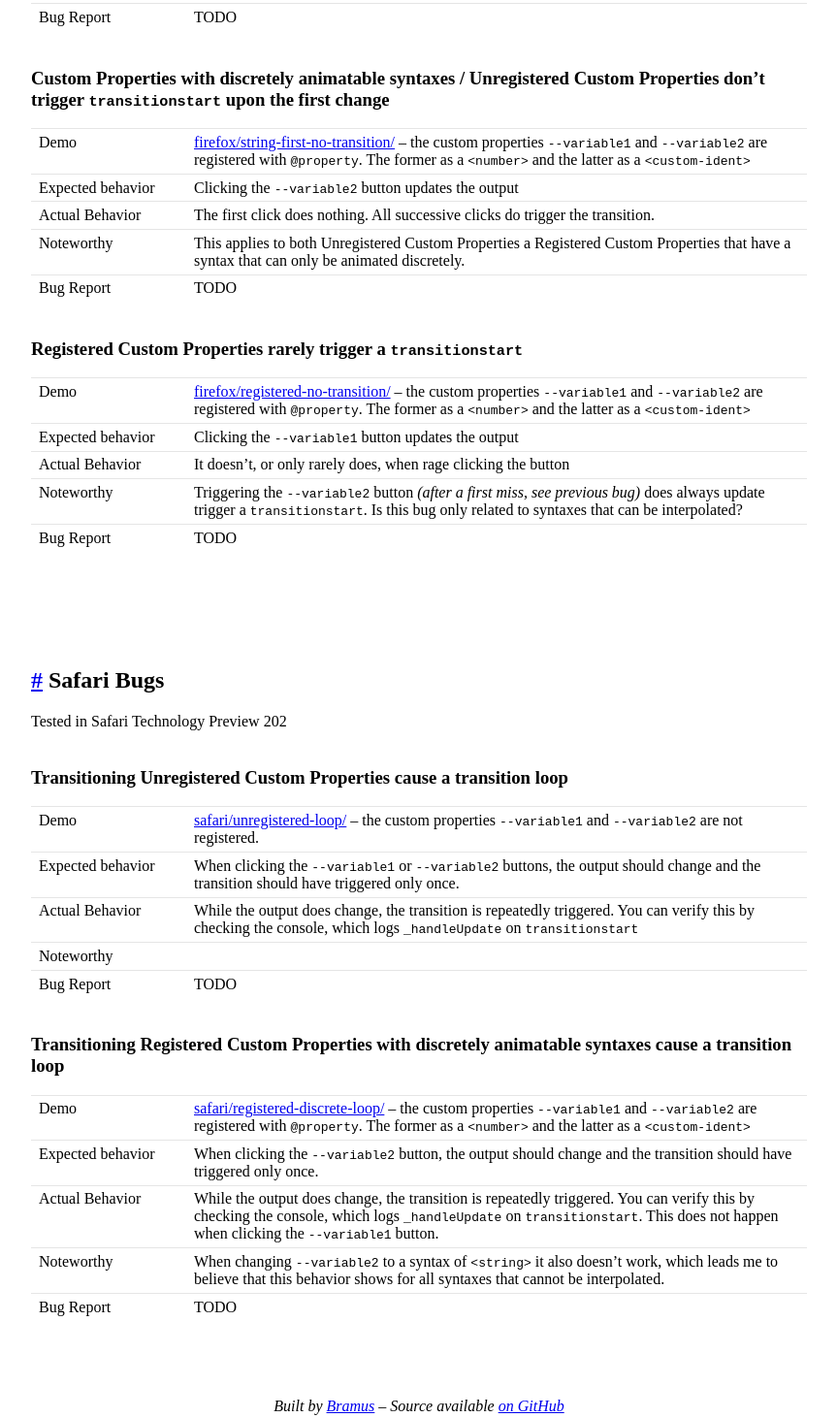
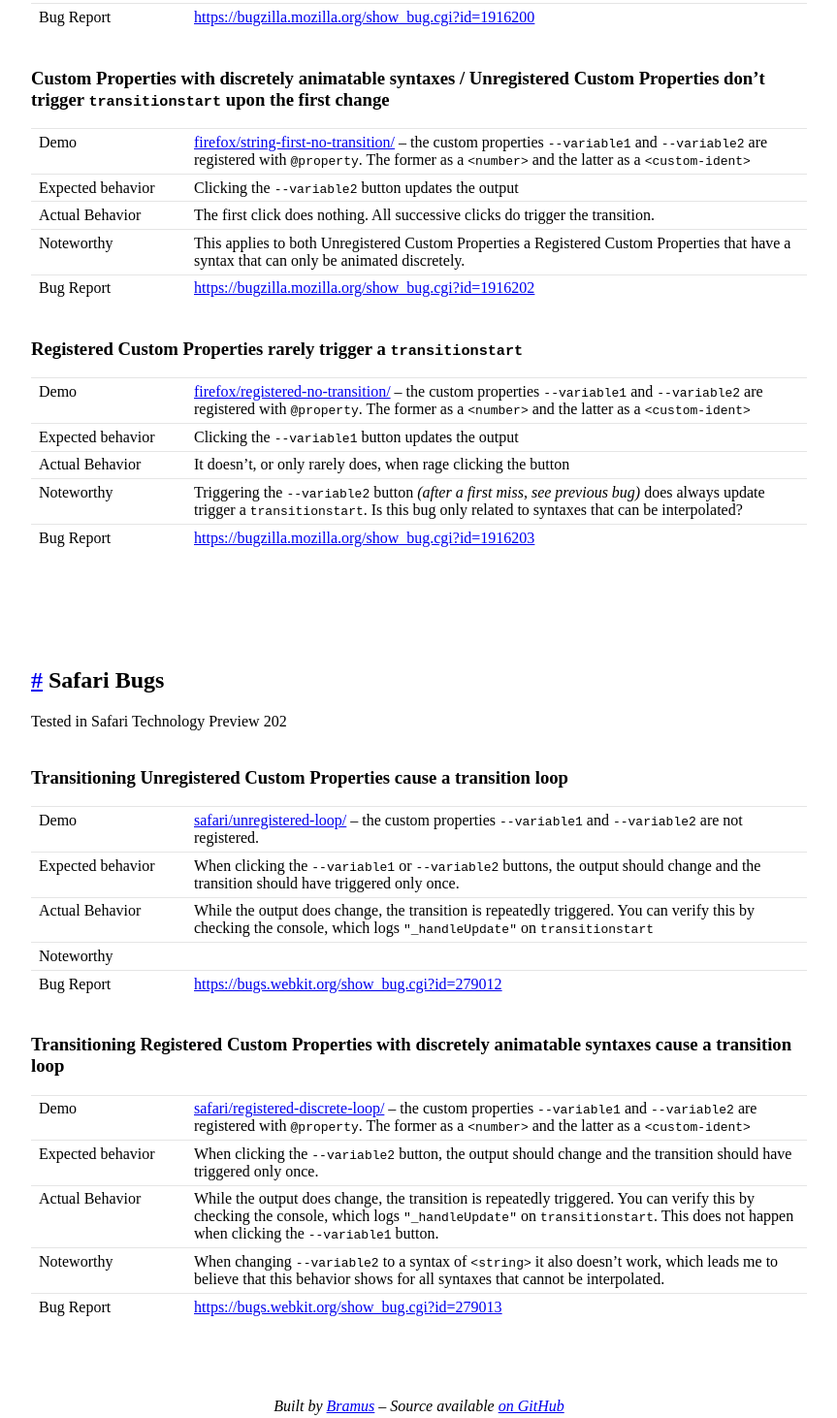
Before and after one commit to bramus/allow-discrete-bugs, a plain HTML site: page index.html in a window 1280 px wide. Shown: the part 1278-2740 px from the top of the page at 97% size, without its empty margins (208-1071 px from the left). Drawn offline with Linux system fonts and the light colour scheme.

Commit message:
Add links to bug reports

```diff
--- a/index.html
+++ b/index.html
@@ -95,7 +95,7 @@
 			<dt>Noteworthy</dt>
 			<dd>N/A</dd>
 			<dt>Bug Report</dt>
-			<dd>TODO</dd>
+			<dd><a href="https://bugzilla.mozilla.org/show_bug.cgi?id=1916200">https://bugzilla.mozilla.org/show_bug.cgi?id=1916200</a></dd>
 		</dl>
 
 		<h3>Custom Properties with discretely animatable syntaxes / Unregistered Custom Properties don’t trigger <code>transitionstart</code> upon the first change</h3>
@@ -109,7 +109,7 @@
 			<dt>Noteworthy</dt>
 			<dd>This applies to both Unregistered Custom Properties a Registered Custom Properties that have a syntax that can only be animated discretely.</dd>
 			<dt>Bug Report</dt>
-			<dd>TODO</dd>
+			<dd><a href="https://bugzilla.mozilla.org/show_bug.cgi?id=1916202">https://bugzilla.mozilla.org/show_bug.cgi?id=1916202</a></dd>
 		</dl>
 
 		<h3>Registered Custom Properties rarely trigger a <code>transitionstart</code></h3>
@@ -123,7 +123,7 @@
 			<dt>Noteworthy</dt>
 			<dd>Triggering the <code>--variable2</code> button <em>(after a first miss, see previous bug)</em> does always update trigger a <code>transitionstart</code>. Is this bug only related to syntaxes that can be interpolated?</dd>
 			<dt>Bug Report</dt>
-			<dd>TODO</dd>
+			<dd><a href="https://bugzilla.mozilla.org/show_bug.cgi?id=1916203">https://bugzilla.mozilla.org/show_bug.cgi?id=1916203</a></dd>
 		</dl>
 
 		<h2><a href="#safari" name="safari">#</a> Safari Bugs</h2>
@@ -135,11 +135,11 @@
 			<dt>Expected behavior</dt>
 			<dd>When clicking the <code>--variable1</code> or <code>--variable2</code> buttons, the output should change and the transition should have triggered only once.</dd>
 			<dt>Actual Behavior</dt>
-			<dd>While the output does change, the transition is repeatedly triggered. You can verify this by checking the console, which logs <code>_handleUpdate</code> on <code>transitionstart</code></dd>
+			<dd>While the output does change, the transition is repeatedly triggered. You can verify this by checking the console, which logs <code>"_handleUpdate"</code> on <code>transitionstart</code></dd>
 			<dt>Noteworthy</dt>
 			<dd></dd>
 			<dt>Bug Report</dt>
-			<dd>TODO</dd>
+			<dd><a href="https://bugs.webkit.org/show_bug.cgi?id=279012">https://bugs.webkit.org/show_bug.cgi?id=279012</a></dd>
 		</dl>
 
 		<h3>Transitioning Registered Custom Properties with discretely animatable syntaxes cause a transition loop</h3>
@@ -149,11 +149,11 @@
 			<dt>Expected behavior</dt>
 			<dd>When clicking the <code>--variable2</code> button, the output should change and the transition should have triggered only once.</dd>
 			<dt>Actual Behavior</dt>
-			<dd>While the output does change, the transition is repeatedly triggered. You can verify this by checking the console, which logs <code>_handleUpdate</code> on <code>transitionstart</code>. This does not happen when clicking the <code>--variable1</code> button.</dd>
+			<dd>While the output does change, the transition is repeatedly triggered. You can verify this by checking the console, which logs <code>"_handleUpdate"</code> on <code>transitionstart</code>. This does not happen when clicking the <code>--variable1</code> button.</dd>
 			<dt>Noteworthy</dt>
 			<dd>When changing <code>--variable2</code> to a syntax of <code>&lt;string&gt;</code> it also doesn’t work, which leads me to believe that this behavior shows for all syntaxes that cannot be interpolated.</dd>
 			<dt>Bug Report</dt>
-			<dd>TODO</dd>
+			<dd><a href="https://bugs.webkit.org/show_bug.cgi?id=279013">https://bugs.webkit.org/show_bug.cgi?id=279013</a></dd>
 		</dl>
 	</main>
 	<footer>
```
